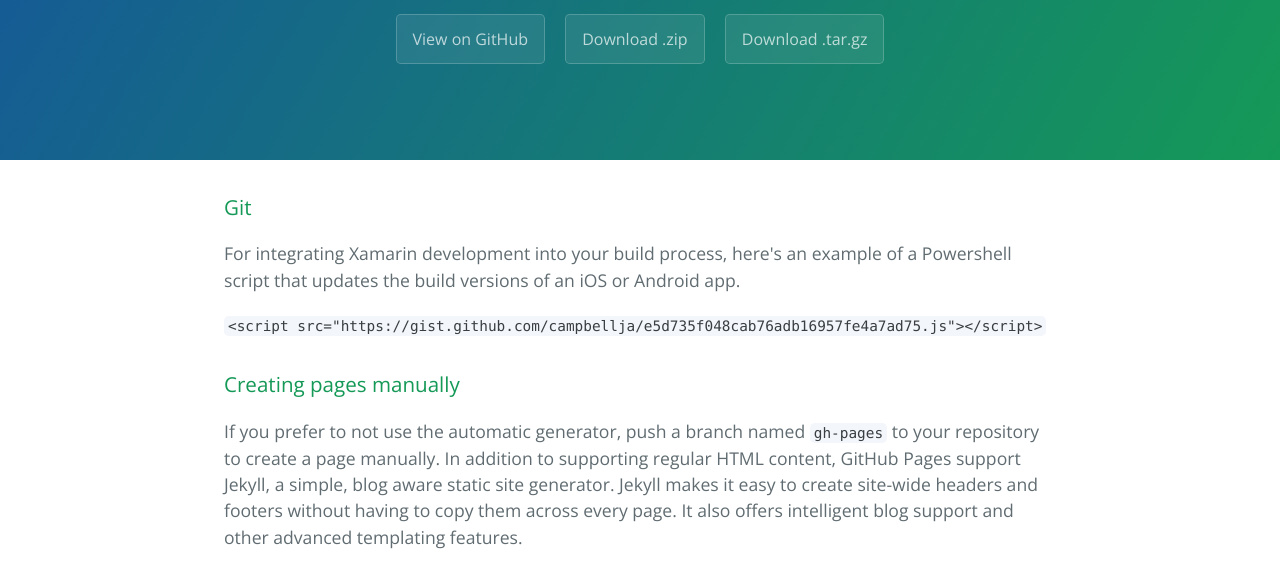
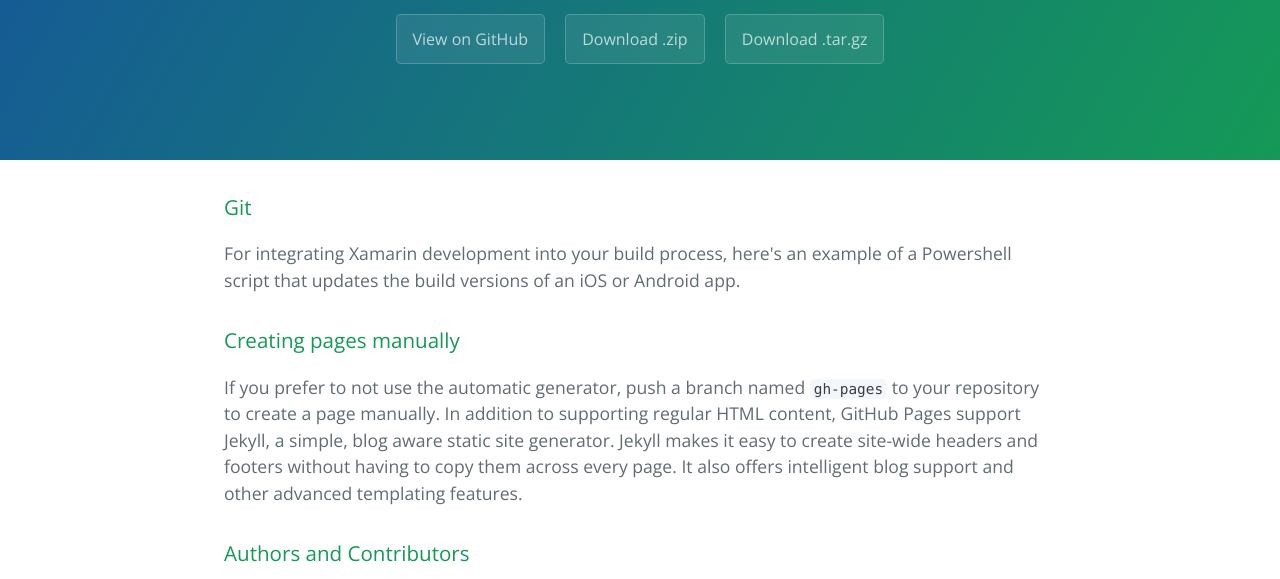
Before and after one commit to campbellja/blog, a plain HTML site: page index.html in a window 1280 px wide. Shown: the part 176-755 px from the top of the page. Drawn offline with nearby package versions, Linux system fonts and the light colour scheme.

Commit message:
Update index.html

```diff
--- a/index.html
+++ b/index.html
@@ -24,7 +24,7 @@
 
 <p>For integrating Xamarin development into your build process, here's an example of a Powershell script that updates the build versions of an iOS or Android app.</p>
 
-<p><code>&lt;script src="https://gist.github.com/campbellja/e5d735f048cab76adb16957fe4a7ad75.js"&gt;&lt;/script&gt;</code></p>
+<script src="https://gist.github.com/campbellja/e5d735f048cab76adb16957fe4a7ad75.js"></script>
 
 <h3>
 <a id="creating-pages-manually" class="anchor" href="#creating-pages-manually" aria-hidden="true"><span aria-hidden="true" class="octicon octicon-link"></span></a>Creating pages manually</h3>
```
